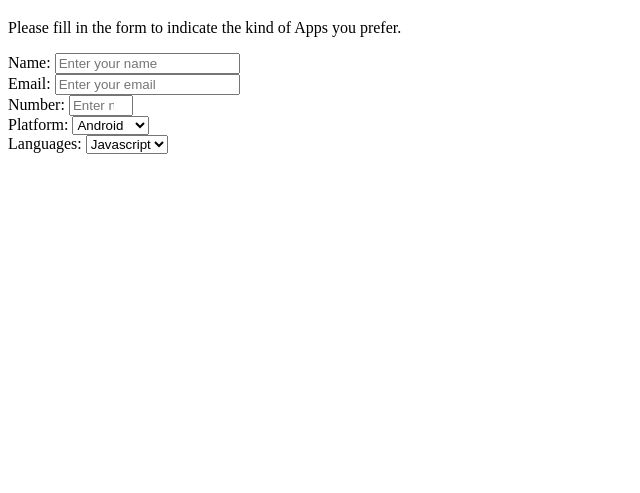
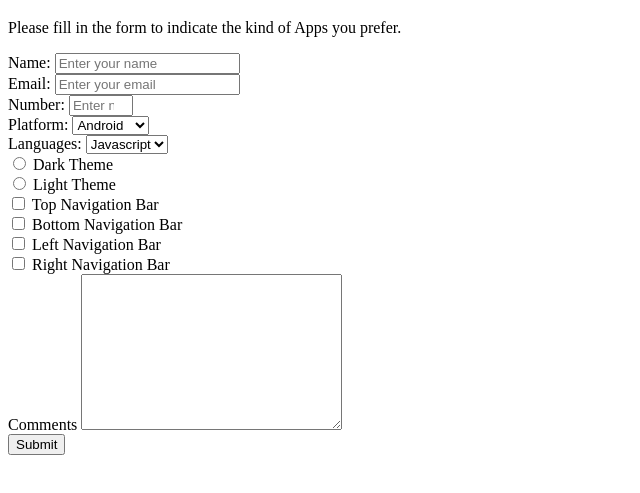
Before and after one commit to Uwamahoro-Enock/Shange-Enock-Repo, a plain HTML site: page fcc-test-suite-template-master/index.html in a window 1280 px wide. Shown: the part 61-554 px from the top of the page, without its empty margins (0-640 px from the left). Drawn offline with Linux system fonts and the light colour scheme.

Commit message:
collaboration

```diff
--- a/fcc-test-suite-template-master/index.html
+++ b/fcc-test-suite-template-master/index.html
@@ -54,8 +54,30 @@
           <option value="go">Go</option>
         </select>
      </div>
-
-
+     <div class="form-group">
+      <input type="radio" name="name" class="input-radio" id="radio-name">
+     <label for="radio-name" id="radio-name-label">Dark Theme</label>
+     <br>
+     <input type="radio" name="name" class="input-radio" id="radio-name">
+     <label for="radio-name" id="radio-name-label">Light Theme</label>
+     </div>
+    <div class="form-group">
+      <input type="checkbox" id="top-nav" name="top-nav" value="top-nav">
+     <label for="top-nav">Top Navigation Bar</label><br>
+     <input type="checkbox" id="bottom-nav" name="bottom-nav" value="bottom-nav">
+     <label for="bottom-nav">Bottom Navigation Bar</label><br>
+     <input type="checkbox" id="left-nav" name="left-nav" value="left-nav">
+     <label for="left-nav">Left Navigation Bar</label><br>
+     <input type="checkbox" id="right-nav" name="right-nav" value="right-nav">
+     <label for="right-nav">Right Navigation Bar</label><br>
+     </div>
+     <div class="form-group">
+      <label for="comments">Comments</label>
+     <textarea name="comments" id="comments" cols="30" rows="10"></textarea>
+     </div>
+     <div class="form-group">
+      <button id="submit" type="submit">Submit</button>
+     </div>
      </form>
 
     </div>
```
